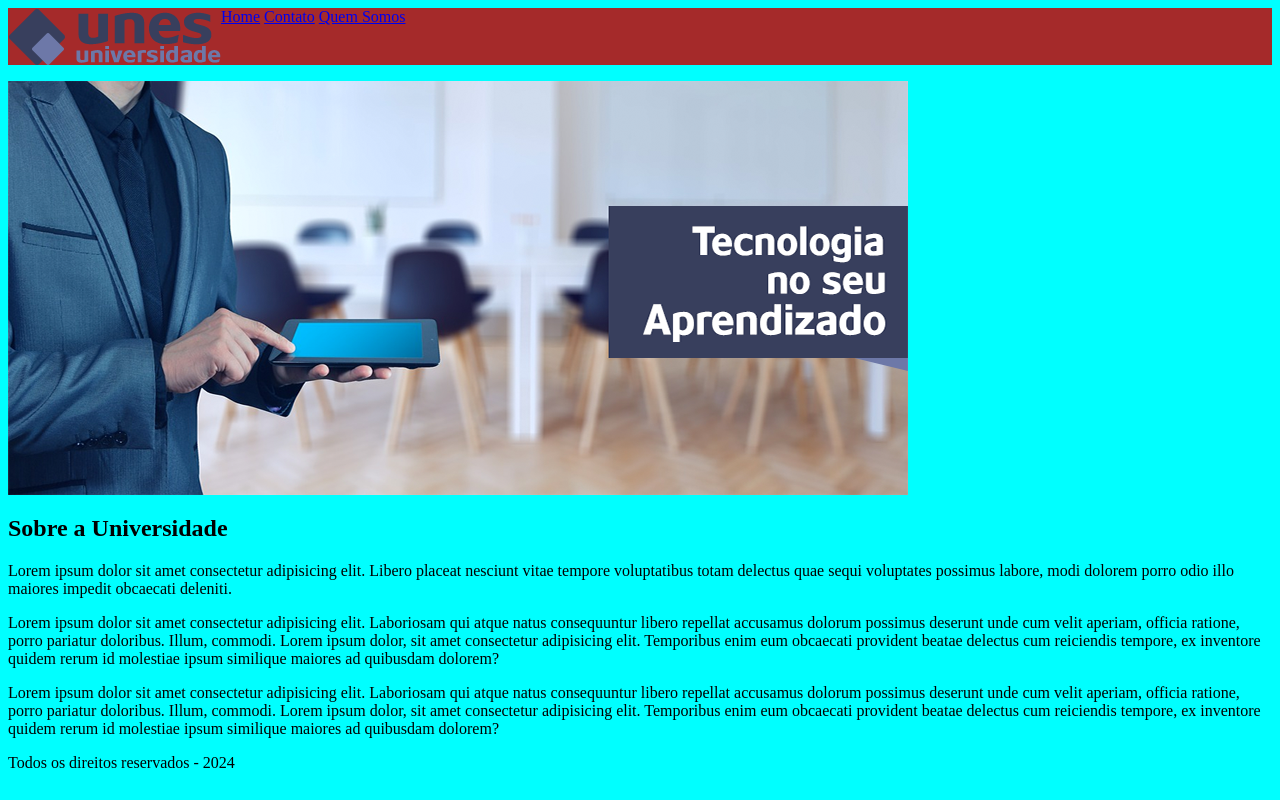
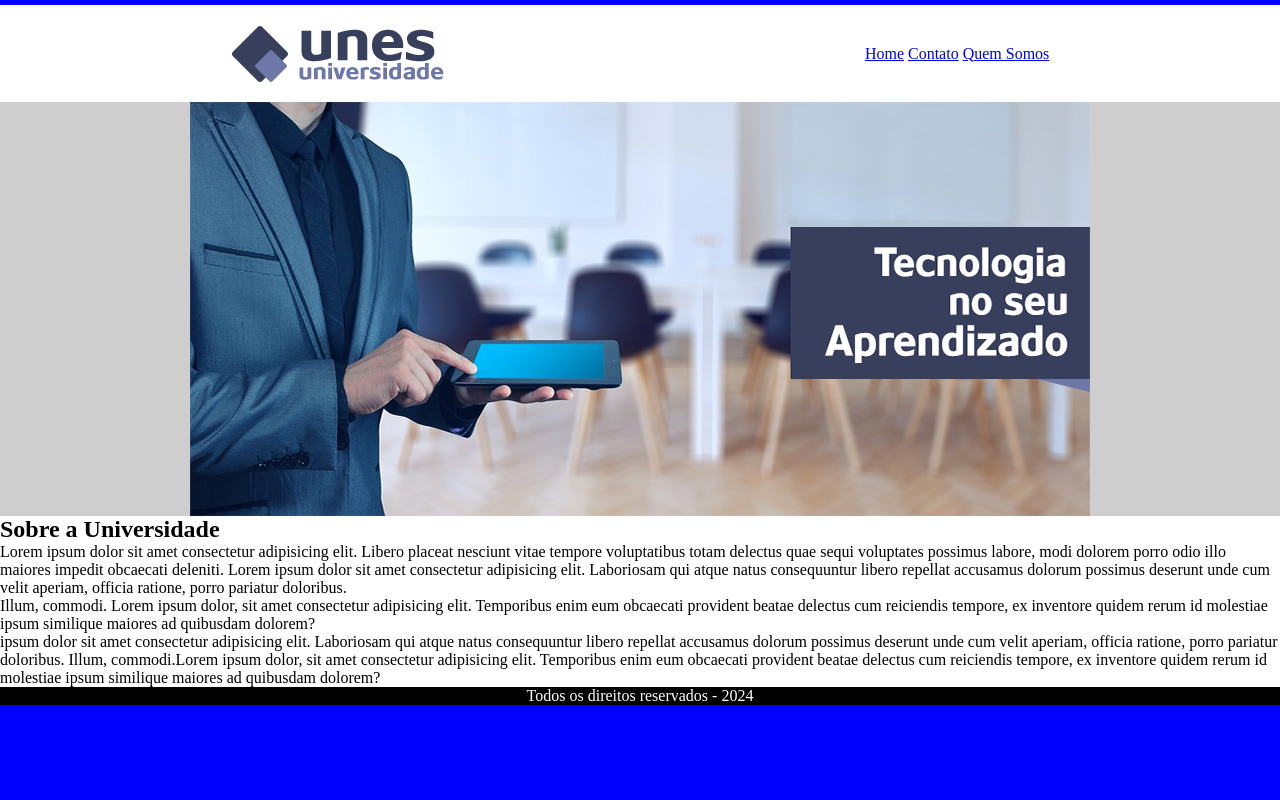
Before and after one commit to Deciosouza/html-css, a plain HTML site: page exercicios/ex003/index.html in a window 1280 px wide. Drawn offline with Linux system fonts and the light colour scheme; files that its build step writes are made by us from their sources.

Commit message:
sensacional

```diff
--- a/exercicios/ex003/index.html
+++ b/exercicios/ex003/index.html
@@ -15,23 +15,21 @@
           <a href="#">Quem Somos</a>
       </nav>
     </header>
-    <main class="main">
+    <main>
         <p><img src="imagens/capa.png" alt="Tecnologia no seu aprendizado"></p>
-
     </main>
-    <article>
+      <article>
         <h1>Sobre a Universidade</h1>
-
-        <p>
-            Lorem ipsum dolor sit amet consectetur adipisicing elit. Libero placeat nesciunt vitae tempore voluptatibus totam delectus quae sequi voluptates possimus labore, modi dolorem porro odio illo maiores impedit obcaecati deleniti.</p>
-           <p>Lorem ipsum dolor sit amet consectetur adipisicing elit. Laboriosam qui atque natus consequuntur libero repellat accusamus dolorum possimus deserunt unde cum velit aperiam, officia ratione, porro pariatur doloribus. Illum, commodi.
-            Lorem ipsum dolor, sit amet consectetur adipisicing elit. Temporibus enim eum obcaecati provident beatae delectus cum reiciendis tempore, ex inventore quidem rerum id molestiae ipsum similique maiores ad quibusdam dolorem?</p>
-            <p>Lorem ipsum dolor sit amet consectetur adipisicing elit. Laboriosam qui atque natus consequuntur libero repellat accusamus dolorum possimus deserunt unde cum velit aperiam, officia ratione, porro pariatur doloribus. Illum, commodi.
-            Lorem ipsum dolor, sit amet consectetur adipisicing elit. Temporibus enim eum obcaecati provident beatae delectus cum reiciendis tempore, ex inventore quidem rerum id molestiae ipsum similique maiores ad quibusdam dolorem?
-        </p>
-    </article>
-    <footer class="footer">
-      <p>Todos os direitos reservados - 2024</p>
+          <div>
+            Lorem ipsum dolor sit amet consectetur adipisicing elit. Libero placeat nesciunt vitae tempore voluptatibus totam delectus quae sequi voluptates possimus labore, modi dolorem porro odio illo maiores impedit obcaecati deleniti.
+            Lorem ipsum dolor sit amet consectetur adipisicing elit.
+            Laboriosam qui atque natus consequuntur libero repellat accusamus dolorum possimus deserunt unde cum velit aperiam, officia             ratione, porro pariatur doloribus.
+          <div>Illum, commodi. Lorem ipsum dolor, sit amet consectetur adipisicing elit. Temporibus enim eum obcaecati provident beatae delectus cum reiciendis tempore, ex inventore quidem rerum id molestiae ipsum similique maiores ad quibusdam dolorem?</div>
+          <div>ipsum dolor sit amet consectetur adipisicing elit. Laboriosam qui atque natus consequuntur libero repellat accusamus            dolorum possimus deserunt unde cum velit aperiam, officia ratione, porro pariatur doloribus. Illum, commodi.Lorem ipsum dolor, sit amet consectetur adipisicing elit. Temporibus enim eum obcaecati provident beatae delectus cum reiciendis tempore, ex inventore quidem rerum id molestiae ipsum similique maiores ad quibusdam dolorem?
+          </div>
+      </article>
+    <footer>
+      <div>Todos os direitos reservados - 2024</div>
     </footer>
   </body>
 </html>
--- /dev/null
+++ b/exercicios/ex003/style.css
@@ -0,0 +1,50 @@
+@charset "UTF-8";
+
+*{
+    margin: 0px;
+    padding-top: 0px;
+
+}
+body {
+    background-color: blue;
+
+}
+
+.container {
+    display: flex;
+    background-color: rgb(255, 255, 255);
+    justify-content: space-around;
+    align-items: center;
+    margin-top: 5px;
+    padding: 20px;
+}
+
+header {
+    flex-flow: row wrap;
+
+
+}
+
+main{
+    display: flex;
+    flex-flow: row wrap;
+    align-items: center;
+    justify-content: center;
+    background-color: rgb(206, 206, 206);
+}
+
+
+/* não lembro como deixar no meio certinho */
+article {
+    display: flex;
+    flex-flow: row wrap;
+    justify-content:center
+    align-items: center;
+    background-color: white;
+}
+
+footer {
+    background-color: black;
+    text-align: center;
+    color: white;
+}
--- a/exercicios/style.css
+++ /dev/null
@@ -1,23 +0,0 @@
-@charset "UTF-8";
-
-body {
- background-color: aqua;
-}
-
-.container {
-    display: flex;
-    background-color: brown;
-}
-
-/* CONFIGURAÇÃO DE COR E FONT GLOBAL */
-
-:root {
-    --cor0: #FFFFFF;
-    --cor1: #EFEFEF;
-    --cor2: #6978AB;
-    --cor3: #343C5C;
-
-    --font-padrao: Arial, Verdana, Helvetica, sans-serif;
-}
-
-/* CONFIGURAÇÃO DE COR CORPO TODO */
```
